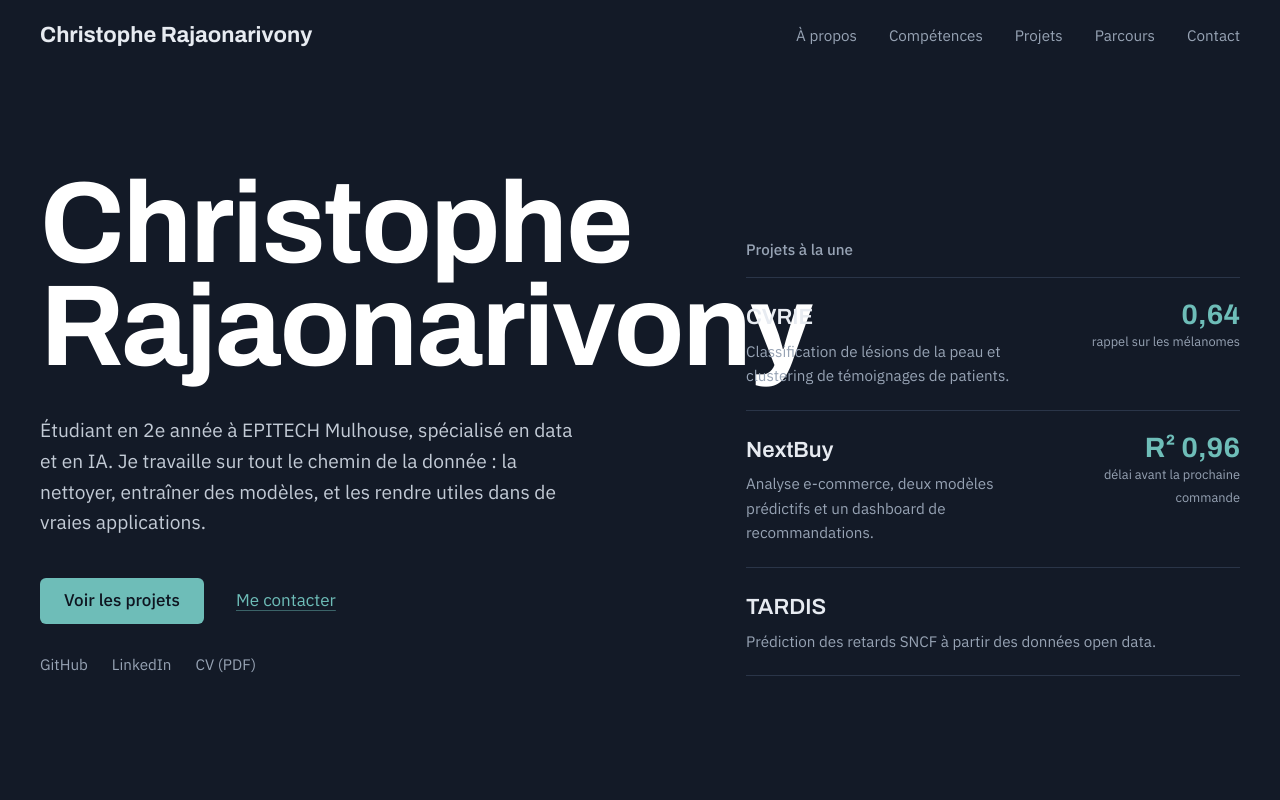
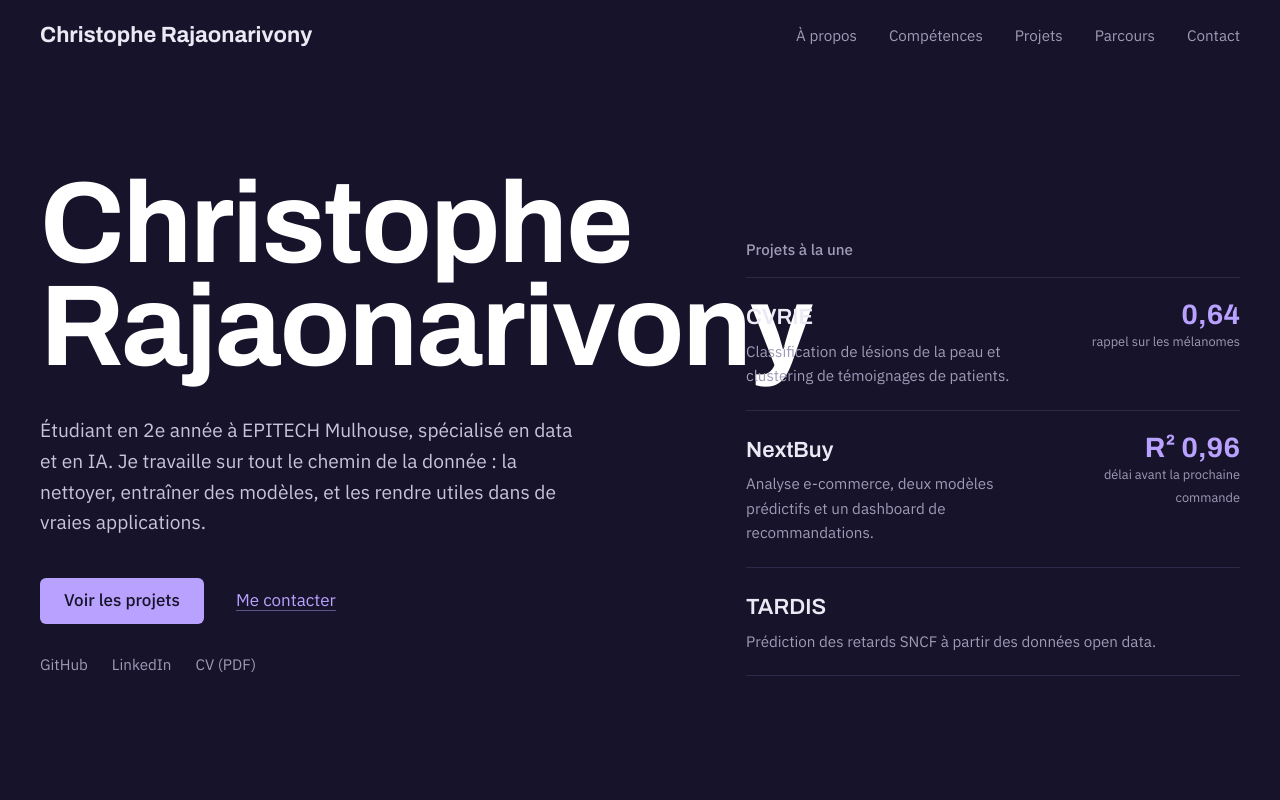
Before and after one commit to chrisrny/Portfolio-Epitech, a React (Vite) app: page / in a window 1280 px wide. Shown: the top 800 px of the page. Built offline with nearby package versions, Linux system fonts and the light colour scheme.

Commit message:
feat : violet palette with centralized color tokens
- Ink violet background, lavender accent, teal kept for web badge
- Replace hardcoded colors with tokens (text-2, accent-soft, on-accent...)
- Favicon and theme-color follow the palette

Co-Authored-By: Claude Opus 5.5 <noreply@anthropic.com>

```diff
--- a/src/components/About.css
+++ b/src/components/About.css
@@ -7,7 +7,7 @@
 
 .about__text {
   max-width: 40rem;
-  color: #C3CBD6;
+  color: var(--text-2);
 }
 
 .about__text p + p {
--- a/src/components/Header.css
+++ b/src/components/Header.css
@@ -7,7 +7,7 @@
 }
 
 .header--scrolled {
-  background: rgba(19, 26, 39, 0.92);
+  background: rgba(22, 19, 42, 0.92);
   backdrop-filter: blur(12px);
   -webkit-backdrop-filter: blur(12px);
   border-bottom-color: var(--rule);
--- a/src/components/Hero.css
+++ b/src/components/Hero.css
@@ -31,7 +31,7 @@
   max-width: 34rem;
   font-size: clamp(1.0625rem, 1.5vw, 1.25rem);
   line-height: 1.6;
-  color: #C3CBD6;
+  color: var(--text-2);
 }
 
 .hero__actions {
@@ -49,13 +49,13 @@
   padding: 0 1.5rem;
   border-radius: 6px;
   background: var(--accent);
-  color: #0E1520;
+  color: var(--on-accent);
   font-weight: 500;
   transition: background 0.2s ease;
 }
 
 .hero__cta:hover {
-  background: #8CCFCB;
+  background: var(--accent-hover);
 }
 
 .hero__socials {
--- a/src/components/Projects.css
+++ b/src/components/Projects.css
@@ -37,7 +37,7 @@
 
 .projects__btn:hover {
   border-color: var(--accent);
-  background: rgba(110, 189, 184, 0.08);
+  background: var(--accent-soft);
 }
 
 /* ── Piste : alignée à gauche sur le texte, déborde à droite ── */
@@ -71,7 +71,7 @@
 }
 
 .pcard:hover {
-  border-color: #3A4862;
+  border-color: var(--rule-hover);
 }
 
 .pcard--open {
@@ -92,8 +92,8 @@
   font-weight: 500;
 }
 
-.pcard__badge--data  { color: #6EBDB8; background: rgba(110, 189, 184, 0.12); }
-.pcard__badge--web   { color: #AEB8F5; background: rgba(150, 162, 240, 0.13); }
+.pcard__badge--data  { color: var(--accent); background: var(--accent-soft); }
+.pcard__badge--web   { color: #7CC8C0; background: rgba(124, 200, 192, 0.12); }
 .pcard__badge--other { color: #E6C17E; background: rgba(230, 193, 126, 0.12); }
 
 .pcard__context {
@@ -134,7 +134,7 @@
 
 .pcard__summary {
   margin-top: 0.75rem;
-  color: #C3CBD6;
+  color: var(--text-2);
 }
 
 /* Le chiffre clé : la signature des projets data */
@@ -172,7 +172,7 @@
   overflow: hidden;
   min-height: 0;
   font-size: 0.95rem;
-  color: #C3CBD6;
+  color: var(--text-2);
 }
 
 .pcard--open .pcard__details {
@@ -232,7 +232,7 @@
   text-decoration: underline;
   text-decoration-thickness: 1px;
   text-underline-offset: 0.25em;
-  text-decoration-color: rgba(110, 189, 184, 0.45);
+  text-decoration-color: var(--accent-line);
 }
 
 .pcard__toggle:hover {
@@ -246,7 +246,7 @@
 
 .projects__reflection p {
   max-width: 44rem;
-  color: #C3CBD6;
+  color: var(--text-2);
 }
 
 .projects__reflection p + p {
--- a/src/styles/global.scss
+++ b/src/styles/global.scss
@@ -13,12 +13,19 @@ ul {
 
 /* ─── Tokens ─────────────────────────────────────────── */
 :root {
-  --bg:      #131A27;
-  --raised:  #1A2333;
-  --rule:    #2A3548;
-  --text:    #E7EBF1;
-  --muted:   #97A3B4;
-  --accent:  #6EBDB8;
+  --bg:      #16132A;
+  --raised:  #1E1A36;
+  --rule:    #2E2949;
+  --rule-hover: #3E3762;
+  --text:    #ECE9F5;
+  --text-2:  #C9C4DD;
+  --muted:   #A09AB8;
+
+  --accent:       #B9A2FF;
+  --accent-hover: #CDBBFF;
+  --accent-soft:  rgba(185, 162, 255, 0.12);
+  --accent-line:  rgba(185, 162, 255, 0.45);
+  --on-accent:    #16132A;
 
   --container: 1440px;
 
@@ -56,7 +63,7 @@ a {
   text-decoration: underline;
   text-decoration-thickness: 1px;
   text-underline-offset: 0.25em;
-  text-decoration-color: rgba(110, 189, 184, 0.45);
+  text-decoration-color: var(--accent-line);
   transition: text-decoration-color 0.2s ease;
 }
 
@@ -161,7 +168,7 @@ a {
 }
 
 .entry__text {
-  color: #C3CBD6;
+  color: var(--text-2);
   max-width: 40rem;
 }
 
@@ -175,7 +182,7 @@ a {
   border: none;
   border-radius: 6px;
   background: var(--accent);
-  color: #0E1520;
+  color: var(--on-accent);
   font: inherit;
   font-weight: 500;
   cursor: pointer;
@@ -183,7 +190,7 @@ a {
 }
 
 .btn:hover {
-  background: #8CCFCB;
+  background: var(--accent-hover);
 }
 
 .btn:disabled {
```
Also changed, not shown: index.html (+1 -1 lines).
